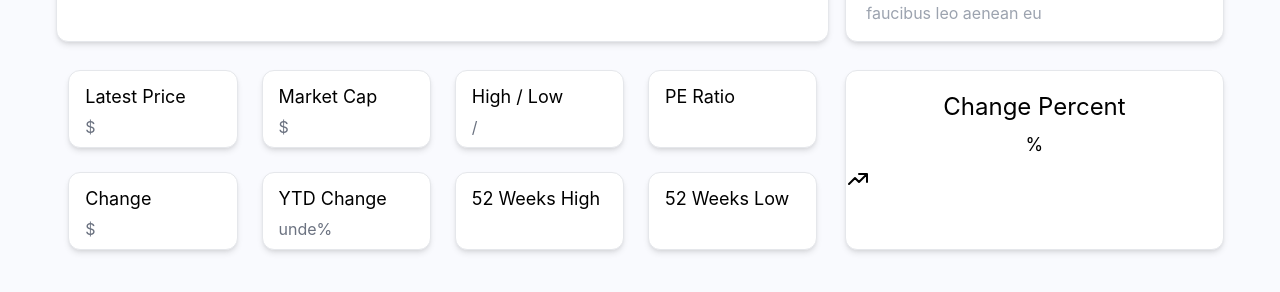
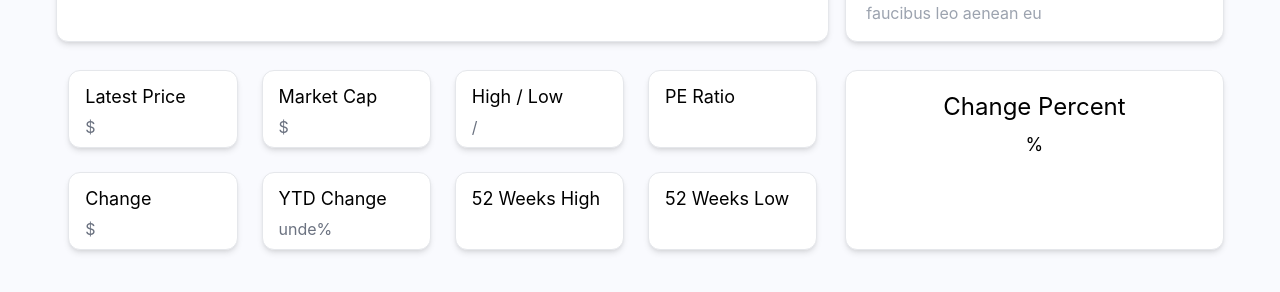
Before and after one commit to Avikam03/stockify, a Next.js app: page /stock/1 in a window 1280 px wide. Shown: the part 458-750 px from the top of the page. Built offline with nearby package versions, Linux system fonts and the light colour scheme; no server answers.

Commit message:
removed svg all together

```diff
--- a/pages/stock/[symbol].js
+++ b/pages/stock/[symbol].js
@@ -27,6 +27,10 @@ export default function Stock(){
     "pc": 999999.69,
     "t": 999999.69
   });
+
+  // const [fhabout, setfhabout] = useState({
+  //   "description": "Lorem ipsum dolor sit amet, consectetur adipiscing elit. Dignissim mauris, porttitor ac ac augue tellus orci eu. Dictumst quisque malesuada ultrices morbi cras est, magna nec. Est faucibus leo aenean eu magna. Lectus  magna nec. Est faucibus leo aenean eu magna. Lectus. Lorem ipsum dolor sit amet, consectetur adipiscing elit. Dignissim mauris, porttitor ac ac augue tellus orci eu. Dictumst quisque malesuada ultrices morbi cras est, magna nec. Est faucibus leo aenean eu magna. Lectus  magna nec. Est faucibus leo aenean eu"
+  // })
 
   const baseUrl = "https://sandbox.iexapis.com/stable/"
 
@@ -123,6 +127,16 @@ export default function Stock(){
         console.log(response.data)
       })
 
+      // axios({
+      //   method: 'get',
+      //   url: "https://finnhub.io/api/v1/stock/profile?symbol=" +  symbol + '&token=' + process.env.fhsecret,
+      //   responseType: 'json'
+      // })
+      // .then(function (response) {
+      //   setfhabout(response.data)
+      //   console.log(response.data)
+      // })
+
   }, [router])
 
 
@@ -148,6 +162,8 @@ export default function Stock(){
           <h1 className="text-2xl font-medium leading-tight mt-5 mb-3 ml-5 text-black-600">About</h1>
           {/* <p className="mx-5 my-2">{about['description']}</p> */}
           <p className="text-gray-400 mx-5 my-4">Lorem ipsum dolor sit amet, consectetur adipiscing elit. Dignissim mauris, porttitor ac ac augue tellus orci eu. Dictumst quisque malesuada ultrices morbi cras est, magna nec. Est faucibus leo aenean eu magna. Lectus  magna nec. Est faucibus leo aenean eu magna. Lectus. Lorem ipsum dolor sit amet, consectetur adipiscing elit. Dignissim mauris, porttitor ac ac augue tellus orci eu. Dictumst quisque malesuada ultrices morbi cras est, magna nec. Est faucibus leo aenean eu magna. Lectus  magna nec. Est faucibus leo aenean eu  </p>
+          {/* <p className="text-gray-400 mx-5 my-4">{fhabout['description']}</p> */}
+
         </div>
       </div>
 
@@ -212,7 +228,7 @@ export default function Stock(){
               <h1 className="text-2xl mt-5 text-center	">Change Percent</h1>
               <h1 className="text-lg my-2 text-center">{finnhub['c']==999999.69 ? data['changePercent'] : finnhub['dp']}%</h1>
 
-              {finnhub['c'][0] === "-" &&
+              {/* {finnhub['c'][0] === "-" &&
               <svg xmlns="http://www.w3.org/2000/svg" className="h-6 w-6" fill="none" viewBox="0 0 24 24" stroke="currentColor">
                 <path stroke-linecap="round" stroke-linejoin="round" stroke-width="2" d="M13 17h8m0 0V9m0 8l-8-8-4 4-6-6" />
               </svg>
@@ -222,7 +238,7 @@ export default function Stock(){
               <svg xmlns="http://www.w3.org/2000/svg" className="h-6 w-6" fill="none" viewBox="0 0 24 24" stroke="currentColor">
                 <path stroke-linecap="round" stroke-linejoin="round" stroke-width="2" d="M13 7h8m0 0v8m0-8l-8 8-4-4-6 6" />
               </svg>
-              }
+              } */}
         </div>
 
       </div>
```
